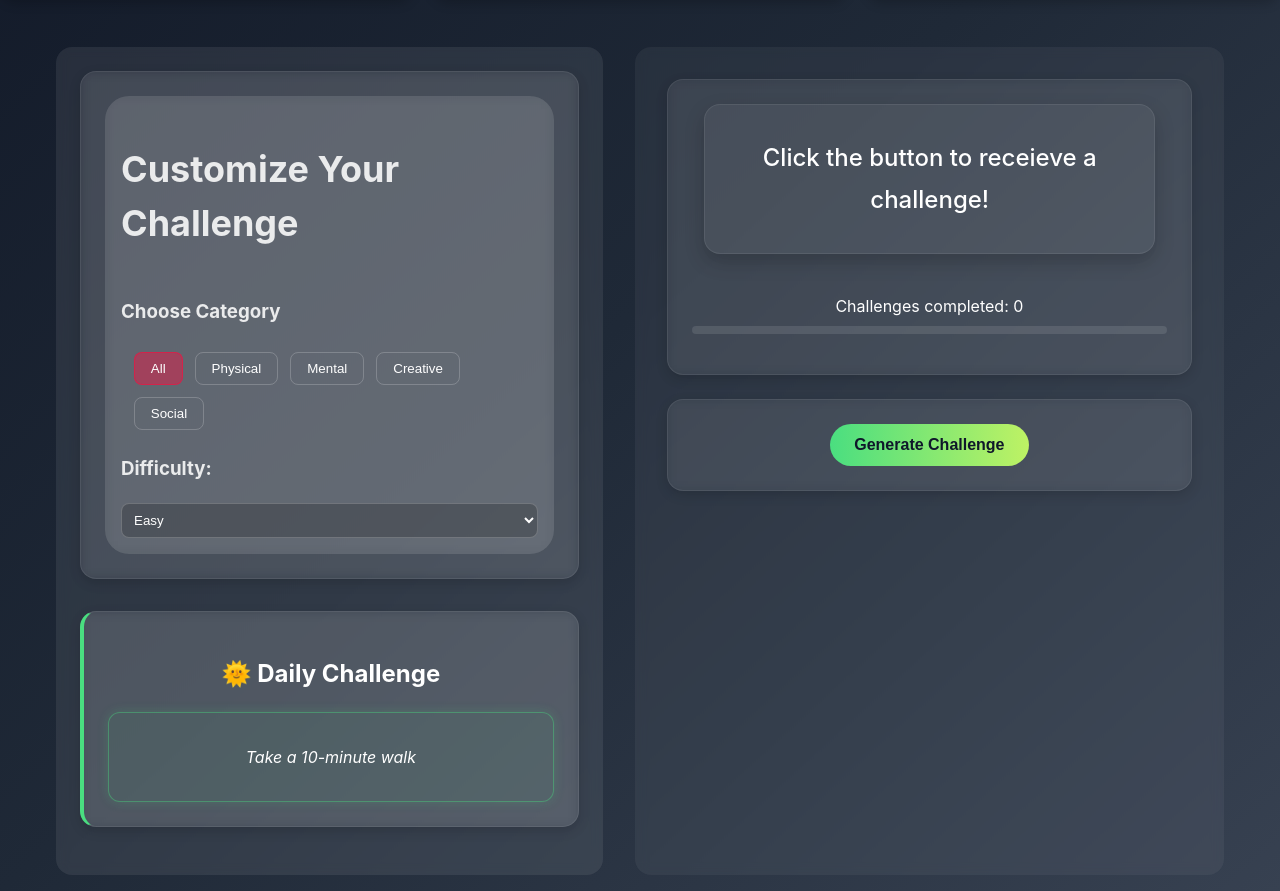
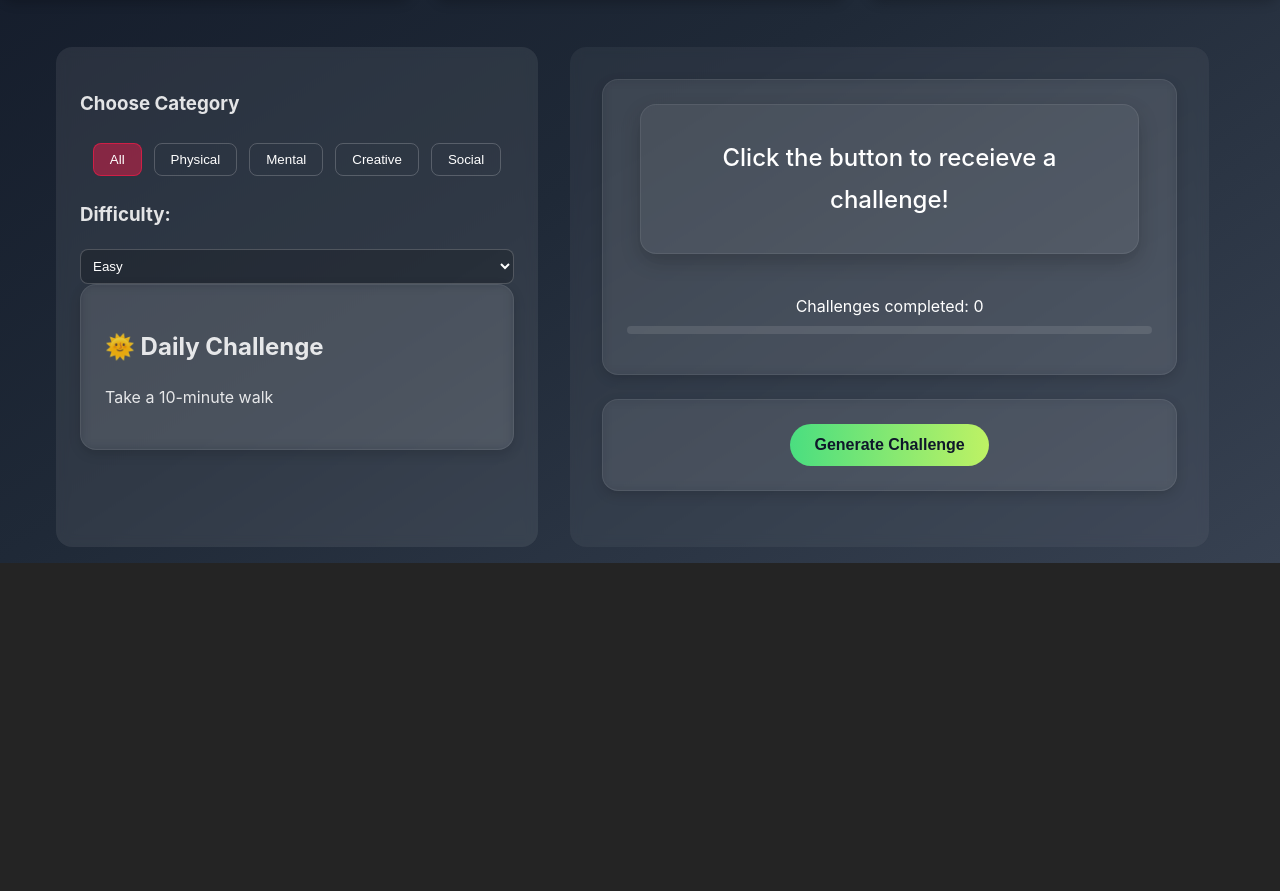
Before and after one commit to robertoandino/challenge-me, a React (Vite) app: page / in a window 1280 px wide. Shown: the part 280-1171 px from the top of the page. After the commit the page ends 843 px from the top, so only its background shows below. Built offline with nearby package versions, Linux system fonts and the light colour scheme.

Commit message:
Add: Controls section to home component.

```diff
--- a/src/pages/Home.tsx
+++ b/src/pages/Home.tsx
@@ -5,11 +5,12 @@ import "./Home.css";
 import "./responsive.css";
 import Header from "../components/Header";
 import StatCard from "../components/StatCard";
-import ChallengeBox from "../components/ChallengeBox";
-import ButtonGroup from "../components/ButtonGroup";
+//import ChallengeBox from "../components/ChallengeBox";
+import DifficultySelector from "../components/DifficultySelector";
+//import ButtonGroup from "../components/ButtonGroup";
 import CategorySelector from "../components/CategorySelector";
 //import ChallengeCard from "../components/ChallengeCard";
-//import DailyChallenge from "../components/DailyChallenge";
+import DailyChallengeCard from "../components/DailyChallengeCard";
 //import profileMenu from "../components/ProfileMenu";
 
 
@@ -93,62 +94,20 @@ const Home: React.FC = () => {
             </section>
 
             {/* Main Content Area */}
-
             {/* Right Column */}
             <div className="page-content">
                 <aside className="right-column">
                     {/* Controls Section */}
-                    <section className="section-card controls-wrapper">
-                        <div className="controls-section">
-                            <div className="controls-header">
-                                <h2>Customize Your Challenge</h2>
-                                {streakCount > 0 && (
-                                    <div className="streak-count">
-                                        🔥 Streak: {streakCount}
-                                    </div>
-                                )}
-                            </div>
-
-                            <div className="controls-grid">
-                            <div className="category-controls">
-                                <h3>Choose Category</h3>
-                                <div className="category-buttons">
-                                    {['all', 'physical', 'mental', 'creative', 'social'].map(category => (
-                                        <button
-                                            key={category}
-                                            className={`category-button ${selectedCategory === category ? 'active' : ''}`}
-                                            onClick={() => setSelectedCategory(category as ChallengeCategory | 'all')}
-                                        >
-                                            {category.charAt(0).toUpperCase() + category.slice(1)}
-                                        </button>
-                                    ))}
-                                </div>
-                            </div>
-
-                            <div className="difficulty-selector">
-                                <h3>Difficulty:</h3>
-                                <select
-                                    value={difficulty}
-                                    onChange={(e) => setDifficulty(e.target.value)}
-                                    className="difficulty-select"
-                                >
-                                    <option value="easy">Easy</option>
-                                    <option value="medium">Medium</option>
-                                    <option value="hard">Hard</option>
-                                </select>
-                            </div>
-                            </div>
-                        </div>
-                    </section>
-
-                    {/* Daily Challenge Section */}
-                    <section className="section-card daily-challenge-section">
-                        <h2>🌞 Daily Challenge</h2>
-                        <div className="daily-challenge-box">
-                            <p>{dailyChallenge}</p>
-                        </div>
-                    </section>
-                    </aside>
+                    <CategorySelector
+                        selectedCategory={selectedCategory}
+                        setSelectedCategory={setSelectedCategory}
+                    />
+                    <DifficultySelector
+                        difficulty={difficulty}
+                        setDifficulty={setDifficulty}
+                    />
+                    <DailyChallengeCard dailyChallenge={dailyChallenge} />
+                </aside>
 
                 {/* Left Column */}
                 <main className="left-column">
```
